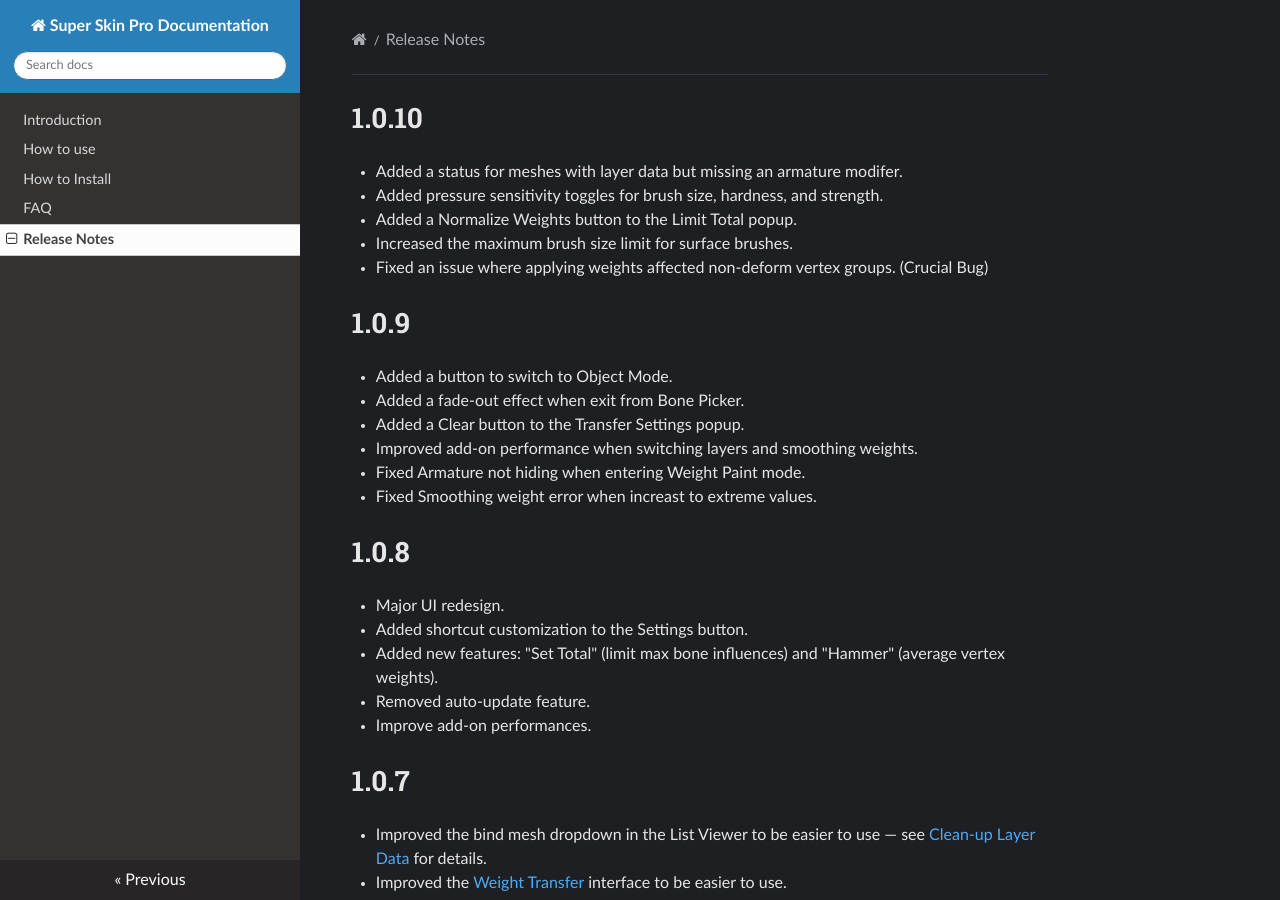
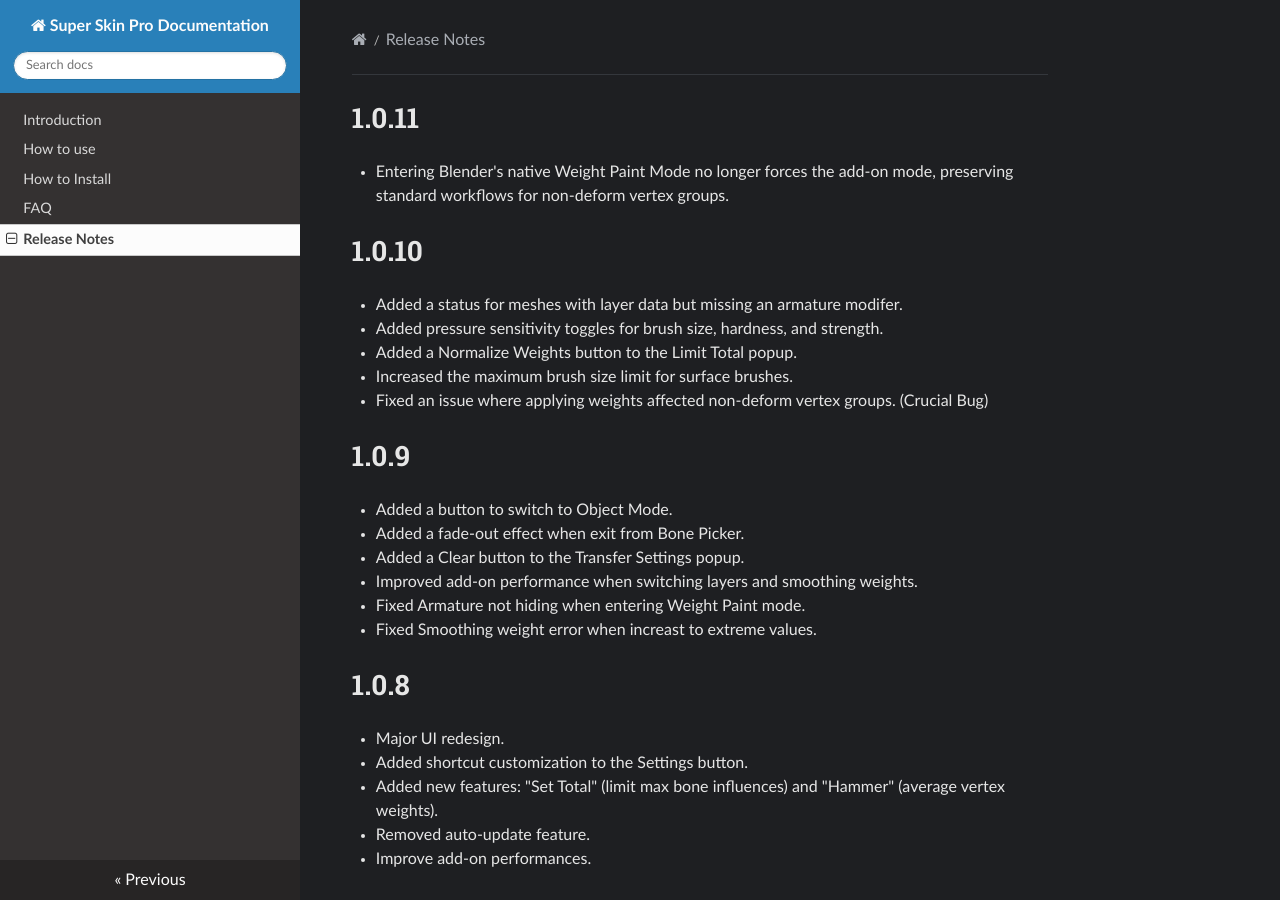
Before and after one commit to tonmaiart/superskinpro-docs, an MkDocs documentation site: the page built from docs/release_notes.md, in a window 1280 px wide and 900 px high. Built offline with MkDocs 1.6.1, drawn with Linux system fonts in a browser that asks for light colours; nearby versions of some CDN libraries.

Commit message:
Update Release Notes

```diff
--- a/docs/release_notes.md
+++ b/docs/release_notes.md
@@ -1,4 +1,9 @@
+# 1.0.11
+
+- Entering Blender's native Weight Paint Mode no longer forces the add-on mode, preserving standard workflows for non-deform vertex groups.
+
 # 1.0.10
+
 - Added a status for meshes with layer data but missing an armature modifer.
 - Added pressure sensitivity toggles for brush size, hardness, and strength.
 - Added a Normalize Weights button to the Limit Total popup.
```
